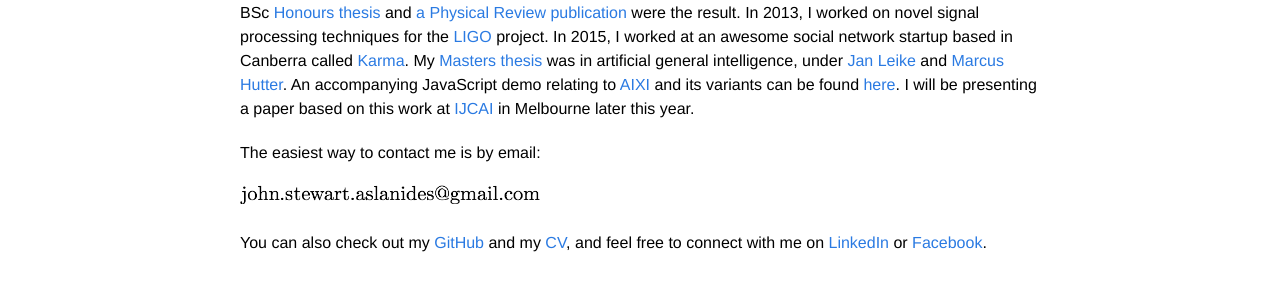
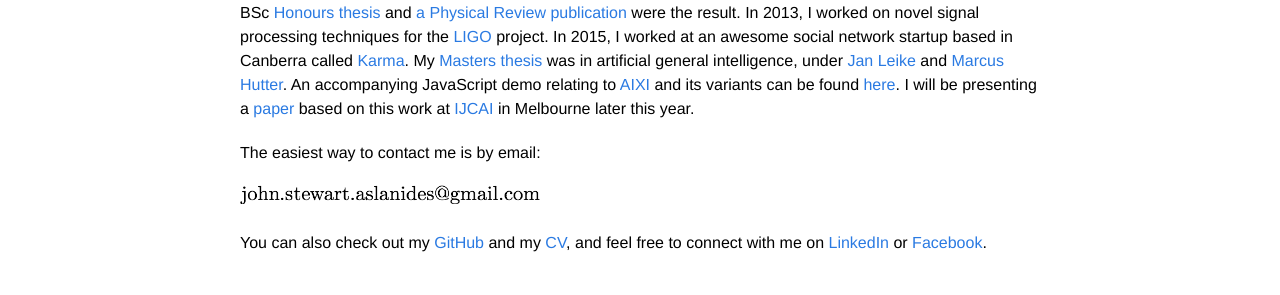
Before and after one commit to aslanides/aslanides.github.io, a Jekyll site: the page built from about.md, in a window 1280 px wide. Shown: the part 449-744 px from the top of the page. Built offline with Jekyll 4.4.1, drawn with Linux system fonts in a browser that asks for light colours; part of the change alters nothing that is shown.

```diff
--- a/about.md
+++ b/about.md
@@ -8,7 +8,7 @@ permalink: /about/
 
 Hey! I've recently graduated (December '16) with an MSc in computer science from  the [Australian National University][anu]. My primary interests are in machine learning and artificial intelligence. Over the coming months I'll be putting up blog posts and code about ideas and projects that I'm working on.
 
-In 2012, I worked with Professor [Craig Savage][craig] on physics education research for teaching special relativity. My BSc [Honours thesis][BSc thesis] and [a Physical Review publication][AS2013] were the result. In 2013, I worked on novel signal processing techniques for the [LIGO] project. In 2015, I worked at an awesome social network startup based in Canberra called [Karma]. My [Masters thesis][MSc thesis] was in artificial general intelligence, under [Jan Leike][jan] and [Marcus Hutter][marcus]. An accompanying JavaScript demo relating to [AIXI] and its variants can be found [here][demo]. I will be presenting a paper based on this work at [IJCAI] in Melbourne later this year.
+In 2012, I worked with Professor [Craig Savage][craig] on physics education research for teaching special relativity. My BSc [Honours thesis][BSc thesis] and [a Physical Review publication][AS2013] were the result. In 2013, I worked on novel signal processing techniques for the [LIGO] project. In 2015, I worked at an awesome social network startup based in Canberra called [Karma]. My [Masters thesis][MSc thesis] was in artificial general intelligence, under [Jan Leike][jan] and [Marcus Hutter][marcus]. An accompanying JavaScript demo relating to [AIXI] and its variants can be found [here][demo]. I will be presenting a [paper][JLH2017] based on this work at [IJCAI] in Melbourne later this year.
 
 The easiest way to contact me is by email:
 
@@ -33,5 +33,6 @@ You can also check out my [GitHub] and my [CV], and feel free to connect with me
 [MSc thesis]: ../docs/masters_thesis.pdf
 [CV]: ../docs/cv.pdf
 [AS2013]: http://journals.aps.org/prper/abstract/10.1103/PhysRevSTPER.9.010118
+[JLH2017]: https://arxiv.org/abs/1705.10557
 [LIGO]: http://www.ligo.org/
 [IJCAI]: https://ijcai-17.org/index.html
```
